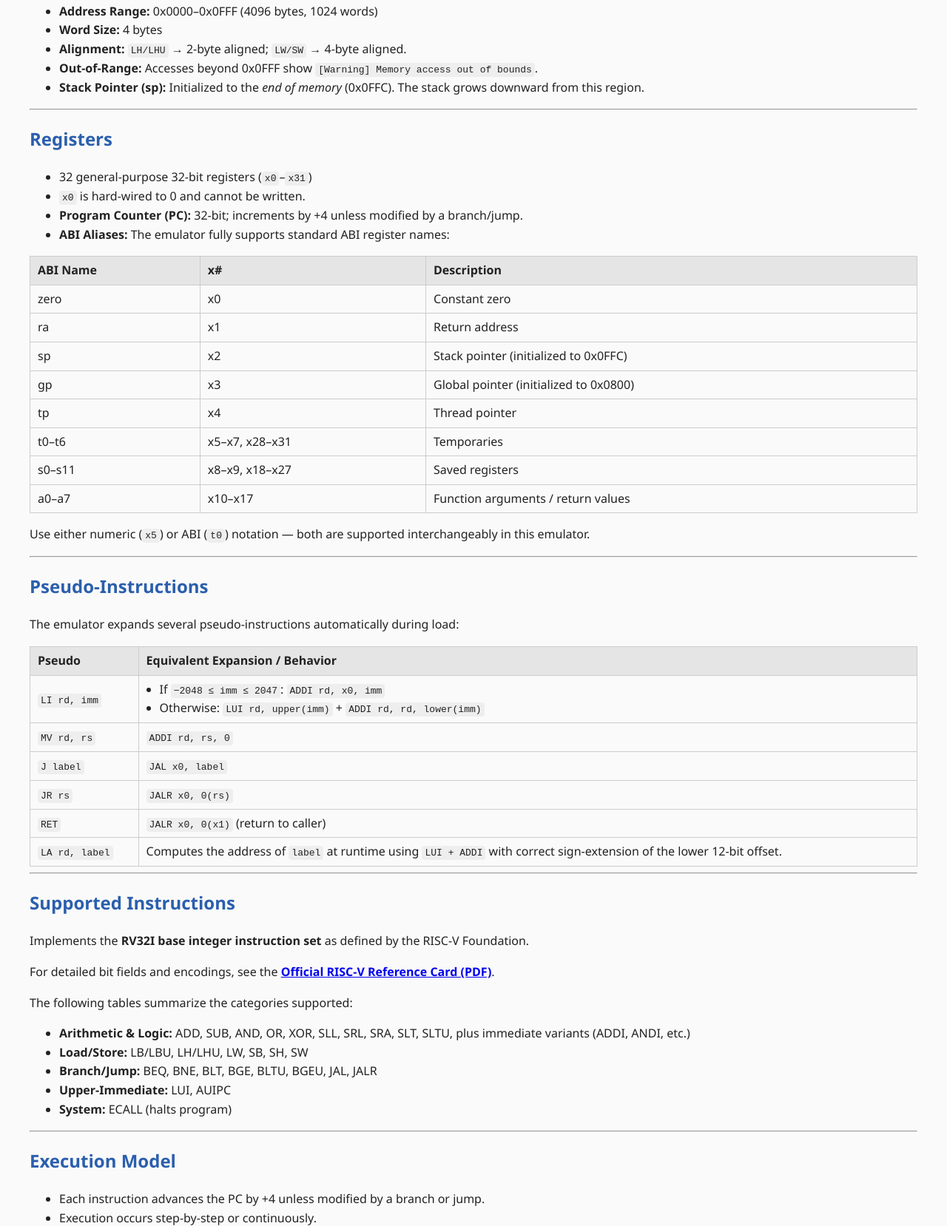
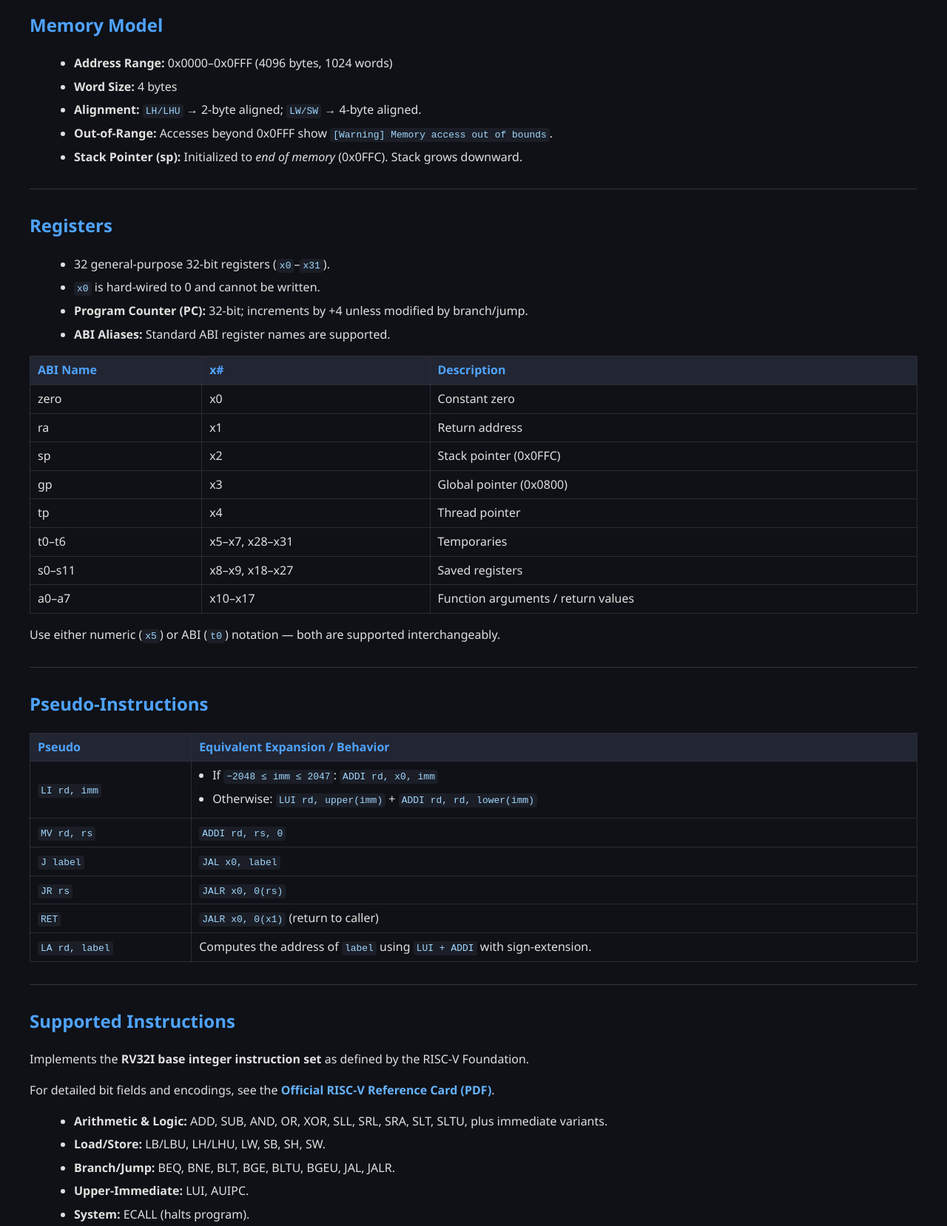
Before and after one commit to DarrelFW321/riscv-emulator, a plain HTML site: page reference.html in a window 1280 px wide. Shown: the part 767-2425 px from the top of the page at 74% size. Drawn offline with Linux system fonts and the light colour scheme.

Commit message:
updated ref

```diff
--- a/reference.html
+++ b/reference.html
@@ -5,47 +5,94 @@
 <meta name="viewport" content="width=device-width, initial-scale=1.0">
 <title>RISC-V Emulator Reference</title>
 <style>
+  :root {
+    --bg: #0f1116;
+    --text: #e0e0e0;
+    --accent: #4fa3ff;
+    --muted: #a8a8a8;
+    --code-bg: #1b1e26;
+    --pre-bg: #181a22;
+    --table-border: #2a2d37;
+    --table-header: #222532;
+    --link: #66b3ff;
+  }
+
   body {
     font-family: 'Segoe UI', sans-serif;
     margin: 40px;
     line-height: 1.6;
-    background: #fafafa;
-    color: #222;
+    background: var(--bg);
+    color: var(--text);
   }
+
   h1, h2, h3 {
-    color: #2b5fad;
+    color: var(--accent);
   }
+
+  a {
+    color: var(--link);
+    text-decoration: none;
+  }
+  a:hover {
+    text-decoration: underline;
+  }
+
   code {
-    background: #eee;
+    background: var(--code-bg);
     padding: 2px 4px;
     border-radius: 4px;
+    color: #a0d7ff;
   }
+
   pre {
-    background: #f3f3f3;
+    background: var(--pre-bg);
     padding: 12px;
     border-radius: 6px;
     overflow-x: auto;
-    border-left: 4px solid #2b5fad;
+    border-left: 4px solid var(--accent);
+    color: #d6eaff;
   }
+
+  hr {
+    border: none;
+    border-top: 1px solid #2f3544;
+    margin: 30px 0;
+  }
+
   table {
     border-collapse: collapse;
     margin-top: 10px;
     width: 100%;
   }
+
   th, td {
-    border: 1px solid #ccc;
+    border: 1px solid var(--table-border);
     padding: 6px 10px;
     text-align: left;
   }
+
   th {
-    background: #e5e5e5;
+    background: var(--table-header);
+    color: var(--accent);
+  }
+
+  td {
+    color: var(--text);
+  }
+
+  ul, ol {
+    margin-left: 20px;
+  }
+
+  li {
+    margin-bottom: 6px;
   }
 </style>
 </head>
 <body>
 
 <h1>RISC-V Emulator Reference</h1>
-<p>This document describes the supported instruction set and runtime behavior for the custom WebAssembly RISC-V emulator by <strong>Darrel Wihandi</strong>.</p>
+<p>This document describes the supported instruction set and runtime behavior for the RISC-V emulator.</p>
 
 <hr>
 
@@ -82,37 +129,36 @@ sum_func:
   <li><strong>Word Size:</strong> 4 bytes</li>
   <li><strong>Alignment:</strong> <code>LH/LHU</code> → 2-byte aligned; <code>LW/SW</code> → 4-byte aligned.</li>
   <li><strong>Out-of-Range:</strong> Accesses beyond 0x0FFF show <code>[Warning] Memory access out of bounds</code>.</li>
-  <li><strong>Stack Pointer (sp):</strong> Initialized to the <em>end of memory</em> (0x0FFC). The stack grows downward from this region.</li>
+  <li><strong>Stack Pointer (sp):</strong> Initialized to <em>end of memory</em> (0x0FFC). Stack grows downward.</li>
 </ul>
 
 <hr>
 
 <h2>Registers</h2>
 <ul>
-  <li>32 general-purpose 32-bit registers (<code>x0</code>–<code>x31</code>)</li>
+  <li>32 general-purpose 32-bit registers (<code>x0</code>–<code>x31</code>).</li>
   <li><code>x0</code> is hard-wired to 0 and cannot be written.</li>
-  <li><strong>Program Counter (PC):</strong> 32-bit; increments by +4 unless modified by a branch/jump.</li>
-  <li><strong>ABI Aliases:</strong> The emulator fully supports standard ABI register names:</li>
+  <li><strong>Program Counter (PC):</strong> 32-bit; increments by +4 unless modified by branch/jump.</li>
+  <li><strong>ABI Aliases:</strong> Standard ABI register names are supported.</li>
 </ul>
 
 <table>
 <tr><th>ABI Name</th><th>x#</th><th>Description</th></tr>
 <tr><td>zero</td><td>x0</td><td>Constant zero</td></tr>
 <tr><td>ra</td><td>x1</td><td>Return address</td></tr>
-<tr><td>sp</td><td>x2</td><td>Stack pointer (initialized to 0x0FFC)</td></tr>
-<tr><td>gp</td><td>x3</td><td>Global pointer (initialized to 0x0800)</td></tr>
+<tr><td>sp</td><td>x2</td><td>Stack pointer (0x0FFC)</td></tr>
+<tr><td>gp</td><td>x3</td><td>Global pointer (0x0800)</td></tr>
 <tr><td>tp</td><td>x4</td><td>Thread pointer</td></tr>
 <tr><td>t0–t6</td><td>x5–x7, x28–x31</td><td>Temporaries</td></tr>
 <tr><td>s0–s11</td><td>x8–x9, x18–x27</td><td>Saved registers</td></tr>
 <tr><td>a0–a7</td><td>x10–x17</td><td>Function arguments / return values</td></tr>
 </table>
 
-<p>Use either numeric (<code>x5</code>) or ABI (<code>t0</code>) notation — both are supported interchangeably in this emulator.</p>
+<p>Use either numeric (<code>x5</code>) or ABI (<code>t0</code>) notation — both are supported interchangeably.</p>
 
 <hr>
 
 <h2>Pseudo-Instructions</h2>
-<p>The emulator expands several pseudo-instructions automatically during load:</p>
 <table>
 <tr><th>Pseudo</th><th>Equivalent Expansion / Behavior</th></tr>
 <tr>
@@ -130,34 +176,29 @@ sum_func:
 <tr><td><code>RET</code></td><td><code>JALR x0, 0(x1)</code> (return to caller)</td></tr>
 <tr>
   <td><code>LA rd, label</code></td>
-  <td>
-    Computes the address of <code>label</code> at runtime using
-    <code>LUI + ADDI</code> with correct sign-extension of the lower 12-bit offset.
-  </td>
+  <td>Computes the address of <code>label</code> using <code>LUI + ADDI</code> with sign-extension.</td>
 </tr>
 </table>
+
 <hr>
 
 <h2>Supported Instructions</h2>
 <p>Implements the <strong>RV32I base integer instruction set</strong> as defined by the RISC-V Foundation.</p>
-
 <p>For detailed bit fields and encodings, see the <a href="RISC-V Reference Card1.pdf" target="_blank"><strong>Official RISC-V Reference Card (PDF)</strong></a>.</p>
 
-<p>The following tables summarize the categories supported:</p>
-
 <ul>
-  <li><strong>Arithmetic & Logic:</strong> ADD, SUB, AND, OR, XOR, SLL, SRL, SRA, SLT, SLTU, plus immediate variants (ADDI, ANDI, etc.)</li>
-  <li><strong>Load/Store:</strong> LB/LBU, LH/LHU, LW, SB, SH, SW</li>
-  <li><strong>Branch/Jump:</strong> BEQ, BNE, BLT, BGE, BLTU, BGEU, JAL, JALR</li>
-  <li><strong>Upper-Immediate:</strong> LUI, AUIPC</li>
-  <li><strong>System:</strong> ECALL (halts program)</li>
+  <li><strong>Arithmetic & Logic:</strong> ADD, SUB, AND, OR, XOR, SLL, SRL, SRA, SLT, SLTU, plus immediate variants.</li>
+  <li><strong>Load/Store:</strong> LB/LBU, LH/LHU, LW, SB, SH, SW.</li>
+  <li><strong>Branch/Jump:</strong> BEQ, BNE, BLT, BGE, BLTU, BGEU, JAL, JALR.</li>
+  <li><strong>Upper-Immediate:</strong> LUI, AUIPC.</li>
+  <li><strong>System:</strong> ECALL (halts program).</li>
 </ul>
 
 <hr>
 
 <h2>Execution Model</h2>
 <ul>
-  <li>Each instruction advances the PC by +4 unless modified by a branch or jump.</li>
+  <li>Each instruction advances PC by +4 unless modified by branch/jump.</li>
   <li>Execution occurs step-by-step or continuously.</li>
   <li>Labels are resolved to byte addresses during load.</li>
   <li><strong>x0</strong> is always 0, enforced every step.</li>
```
Also changed, not shown: index.html (+3 -0 lines).
